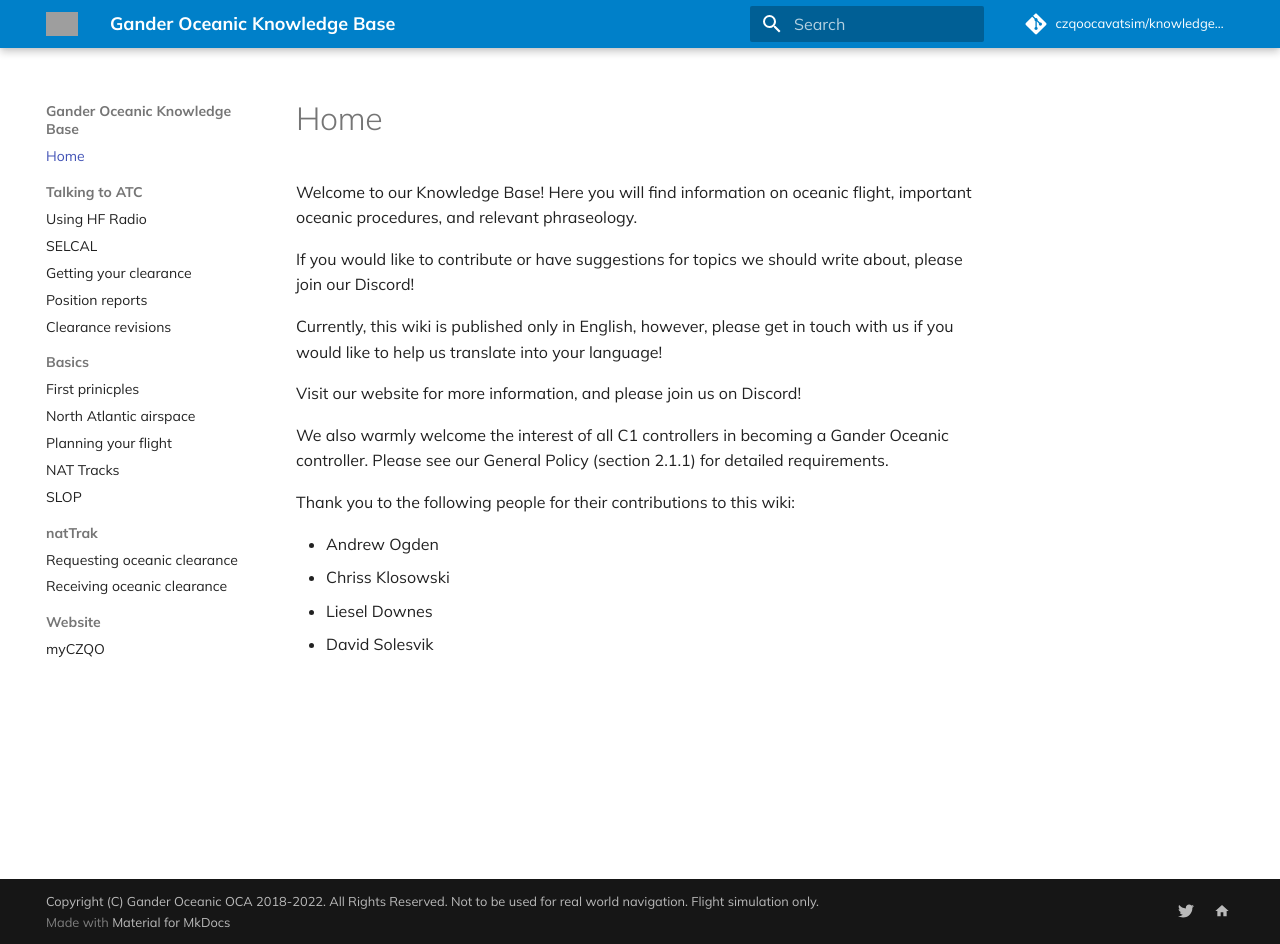
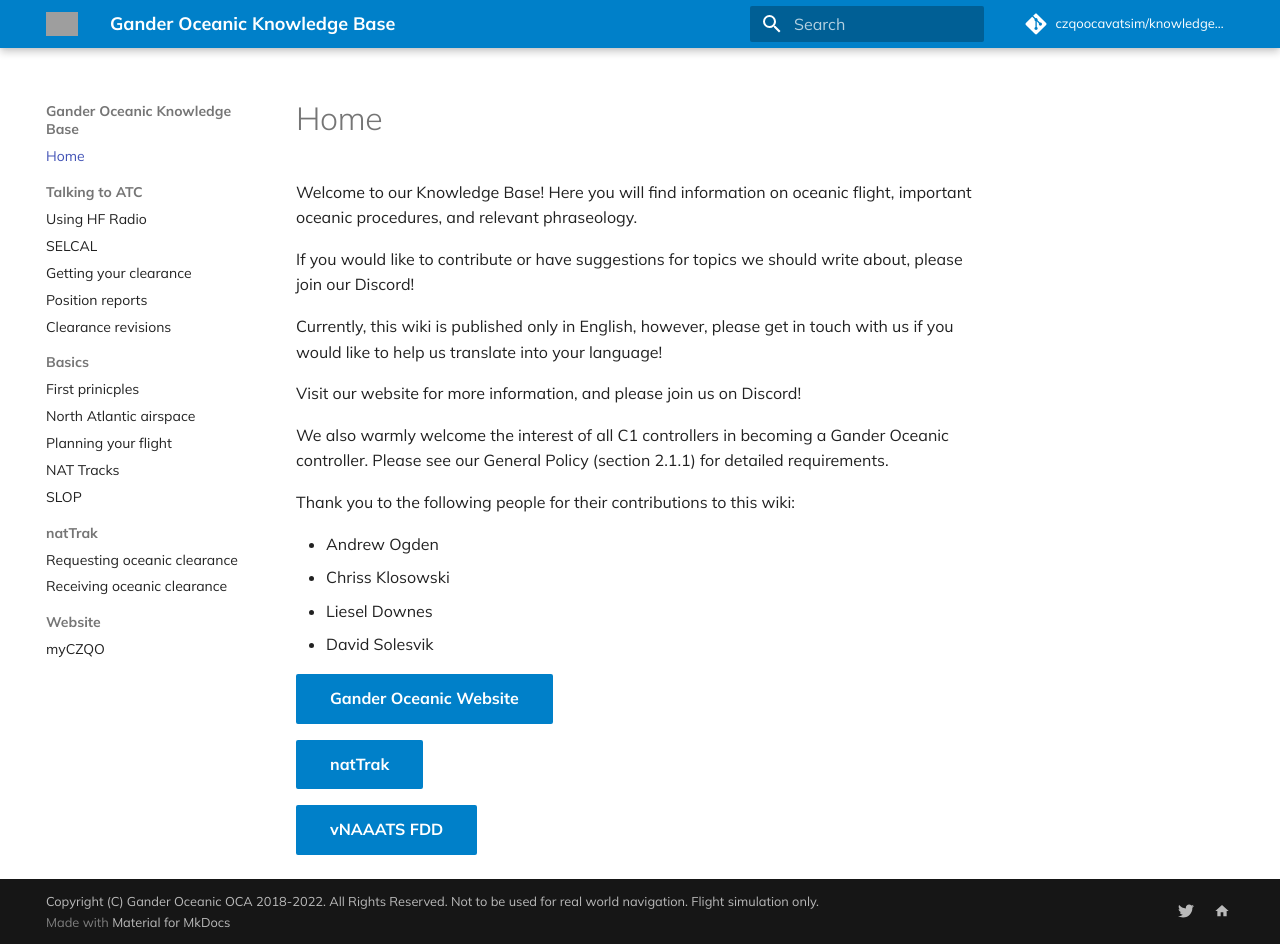
Before and after one commit to czqoocavatsim/knowledgebase, an MkDocs documentation site: the page built from docs/index.md, in a window 1280 px wide and 944 px high. Built offline with MkDocs 1.6.1 and Material for MkDocs 9.7.7, drawn with Linux system fonts in a browser that asks for light colours; comment, search, counter and statistics services are not loaded; the version menu is left out; part of the change alters nothing that is shown; grey boxes are pictures that could not be loaded.

```diff
--- a/docs/index.md
+++ b/docs/index.md
@@ -14,3 +14,9 @@ Thank you to the following people for their contributions to this wiki:
 - Chriss Klosowski
 - Liesel Downes
 - David Solesvik
+
+[Gander Oceanic Website](https://ganderoceanic.ca){ .md-button .md-button--primary }
+
+[natTrak](https://nattrak.vatsim.net){ .md-button .md-button--primary }
+
+[vNAAATS FDD](https://fdd.vnaaats.net){ .md-button .md-button--primary }
--- a/mkdocs.yml
+++ b/mkdocs.yml
@@ -9,6 +9,7 @@ plugins:
   - search
   - awesome-pages
   - git-revision-date-localized
+  - mike
 
 # Configuration
 theme:
@@ -39,6 +40,9 @@ extra:
     - icon: material/home
       link: https://ganderoceanic.ca
       name: Gander Oceanic main website
+  version:
+    provider: mike
+
 
 markdown_extensions:
   - attr_list
```
